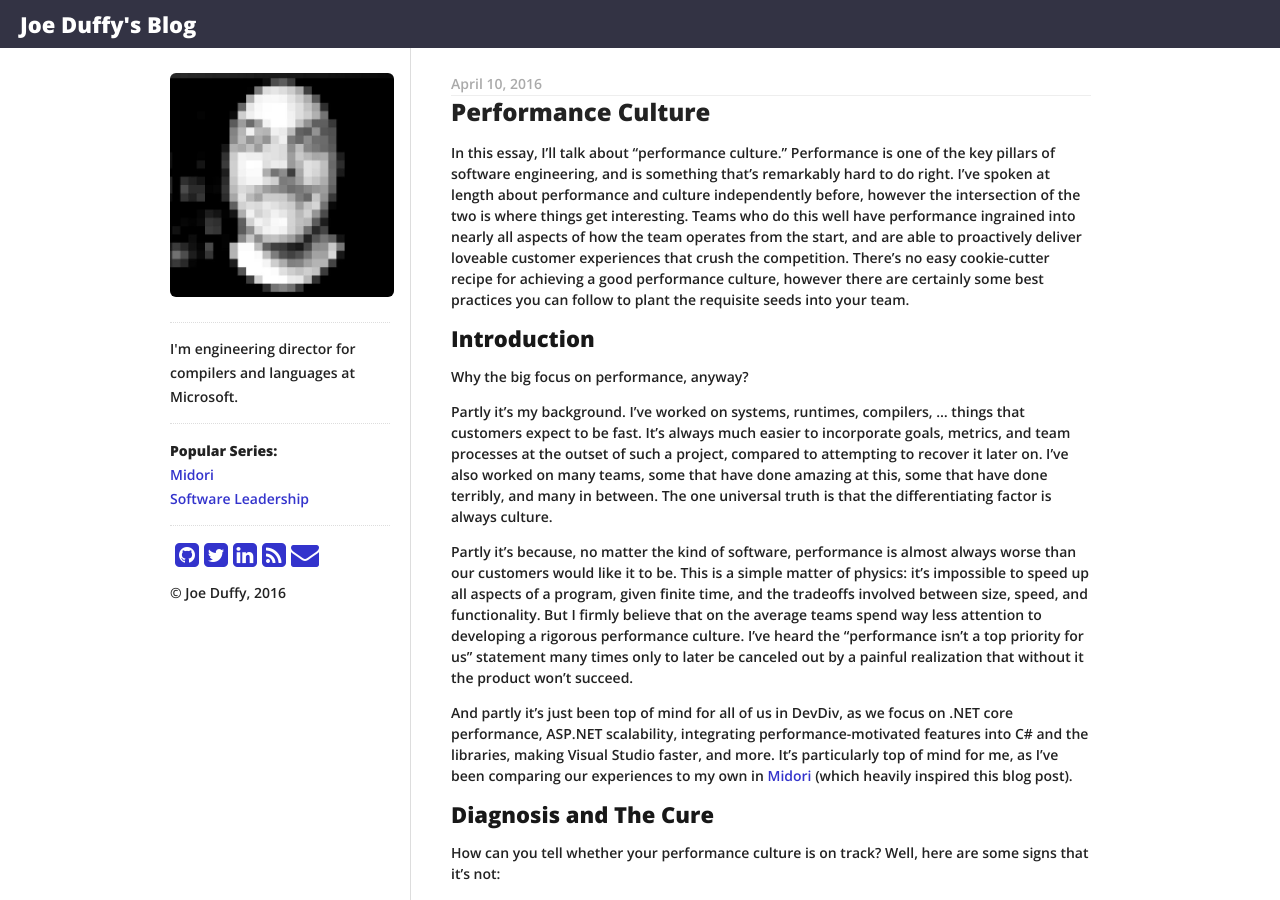
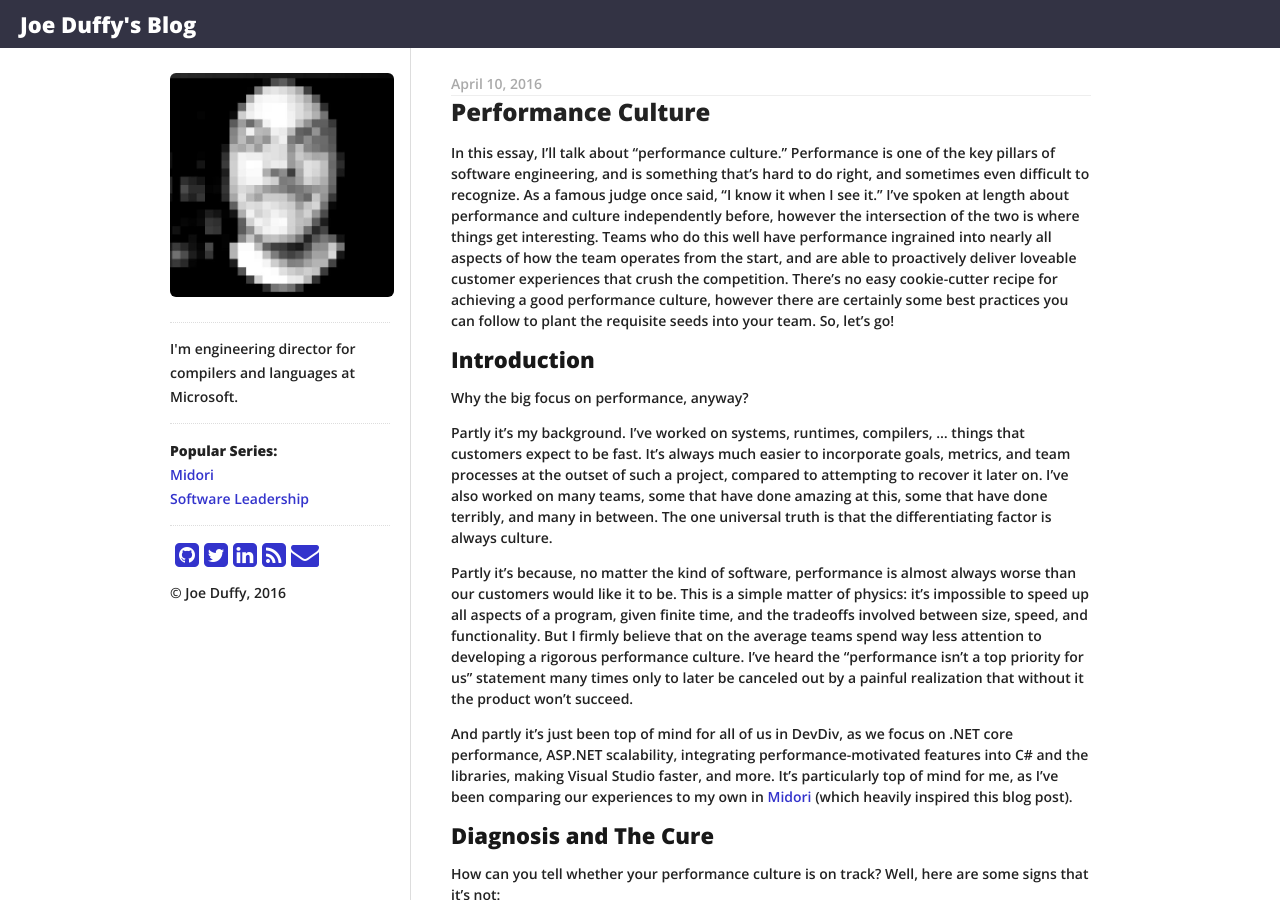
Before and after one commit to joeduffy/joeduffy.github.io, a Jekyll site: the page built from _posts/2016-04-10-performance-culture.md, in a window 1280 px wide and 900 px high. Built offline with Jekyll 4.4.1, drawn with Linux system fonts in a browser that asks for light colours; nearby versions of some CDN libraries; comment, search, counter and statistics services are not loaded.

Commit message:
A bit of wordsmithing

```diff
--- a/_posts/2016-04-10-performance-culture.md
+++ b/_posts/2016-04-10-performance-culture.md
@@ -14,11 +14,12 @@
   email: joeduffy@acm.org
 ---
 In this essay, I'll talk about "performance culture."  Performance is one of the key pillars of software engineering,
-and is something that's remarkably hard to do right.  I've spoken at length about performance and culture independently
-before, however the intersection of the two is where things get interesting.  Teams who do this well have performance
-ingrained into nearly all aspects of how the team operates from the start, and are able to proactively deliver loveable
-customer experiences that crush the competition.  There's no easy cookie-cutter recipe for achieving a good performance
-culture, however there are certainly some best practices you can follow to plant the requisite seeds into your team.
+and is something that's hard to do right, and sometimes even difficult to recognize.  As a famous judge once said, "I
+know it when I see it."  I've spoken at length about performance and culture independently before, however the
+intersection of the two is where things get interesting.  Teams who do this well have performance ingrained into nearly
+all aspects of how the team operates from the start, and are able to proactively deliver loveable customer experiences
+that crush the competition.  There's no easy cookie-cutter recipe for achieving a good performance culture, however
+there are certainly some best practices you can follow to plant the requisite seeds into your team.  So, let's go!
 
 # Introduction
 
```
